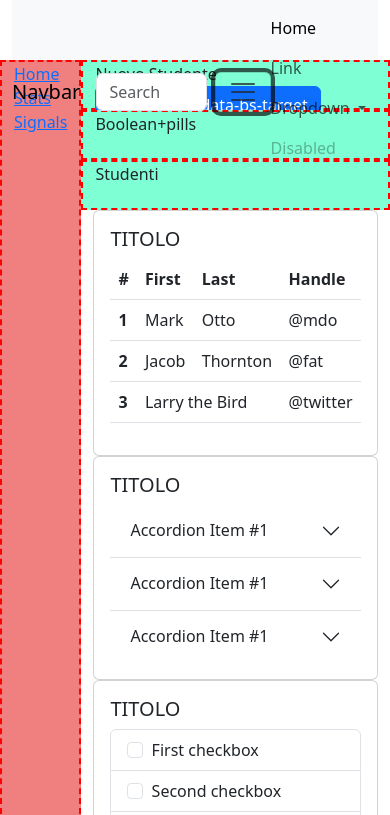
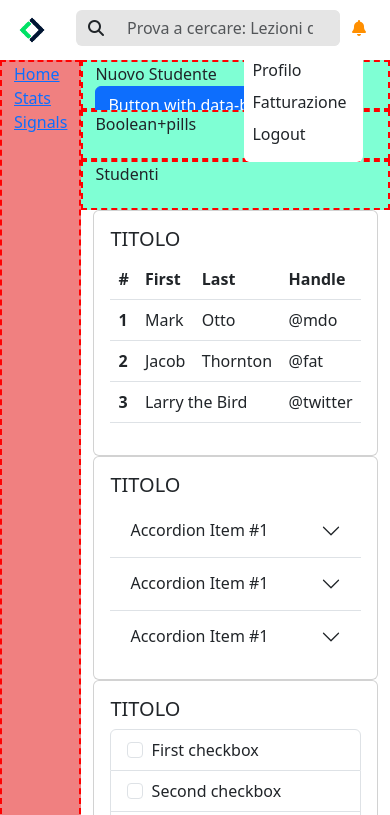
Before and after one commit to TaccLuc/html-css-bootstrap-dashboard, a plain HTML site: page index.html in a window 390 px wide. Both pictures are taken after a click on the button 338 px from the left and 30 px from the top of the page. Shown: the top 815 px of the page. Drawn offline with nearby package versions, Linux system fonts and the light colour scheme.

Commit message:
Added: header style

```diff
--- a/css/style.css
+++ b/css/style.css
@@ -1,9 +1,39 @@
+/*
+    GENERAL
+*/
+
+.form-control:focus{
+    background-color: initial;
+    box-shadow: none;
+}
+
+/* COLORS */
+
+:root{
+    --bg_gray: #E5E5E5;
+}
+
+.bg_lightgray{
+    background-color: var(--bg_gray);
+}
+
 /*
     HEADER
 */
 
 header nav{
     height: 3.75rem;
+}
+
+.dropstart .dropdown-menu[data-bs-popper]{
+    top: 40px;
+    right: 10%;
+    min-width: auto;
+}
+
+.btn-group>.btn:not(:last-child):not(.dropdown-toggle){
+    border: none;
+    color: #FF8F00;
 }
 
 /*
--- a/index.html
+++ b/index.html
@@ -17,63 +17,127 @@
         <!-- HEADER -->
         <header class="sticky-top">
 
-            <div class="container-fluid">
-                <nav class="navbar navbar-expand-lg bg-body-tertiary">
+            <nav class="navbar navbar-expand-lg">
 
                 <div class="container-fluid">
 
-                      <a class="navbar-brand row" href="#">Navbar</a>
+                    <div class="row w-100">
 
-                      <div class="col">
-                        <form class="d-flex" role="search">
-                            <input class="form-control me-2" type="search" placeholder="Search" aria-label="Search">
-                        </form>
+                        <!-- LOGO -->
+                        <div class="col-auto">
+                                <div class="d-none d-lg-block py-1">
+                                    <a href="#">
+                                        <img src="img/logo.svg" alt="Boolean">
+                                    </a>
+                                </div>
+                                <div class="d-lg-none">
+                                    <a href="#">
+                                        <img src="img/mobile-logo.png" alt="Boolean" width="40px">
+                                    </a>
+                                </div>
                         </div>
 
-                      <div class="col-auto">
-                        <button class="navbar-toggler" type="button" data-bs-toggle="collapse" data-bs-target="#navbarSupportedContent" aria-controls="navbarSupportedContent" aria-expanded="false" aria-label="Toggle navigation">
-                            <span class="navbar-toggler-icon"></span>
-                          </button>
+                        <!-- SEARCHBAR -->
+                        <div class="col">
+
+                            <div class="input-group bg_lightgray rounded">
+                                <span class="input-group-text border-0 bg-transparent" id="search-addon">
+                                  <i class="fas fa-search"></i>
+                                </span>
+                                <input type="search" class="form-control border-0 bg_lightgray" placeholder="Prova a cercare: Lezioni di Laravel" aria-label="Search" aria-describedby="search-addon" />
                             </div>
 
-                      <div class="col-auto">
+                        </div>
+
+                        <!-- NAV LIST -->
+                        <div class="col-auto px-0">
+
+                            <div class="btn-group dropstart d-lg-none">
+                                <button type="button" class="btn px-0" data-bs-toggle="dropdown" aria-expanded="false">
+                                    <i class="fa-solid fa-bell"></i>
+                                </button>
+                                <ul class="dropdown-menu border-0 ps-2 pe-3">
+
+                                    <li class="nav-item mb-2">
+                                        <a class="nav-link active" aria-current="page" href="#">
+                                            Profilo
+                                        </a>
+                                    </li>
+
+
+                                    <li class="nav-item mb-2">
+                                        <a class="nav-link active" aria-current="page" href="#">
+                                            Fatturazione
+                                        </a>
+                                    </li>
+
+                                    <li class="nav-item mb-2">
+                                        <a class="nav-link active" aria-current="page" href="#">
+                                            Logout
+                                        </a>
+                                    </li>
+
+                                </ul>
+                            </div>
+
                             <div class="collapse navbar-collapse" id="navbarSupportedContent">
-
                                 <ul class="navbar-nav me-auto mb-2 mb-lg-0">
 
                                     <li class="nav-item">
-                                <a class="nav-link active" aria-current="page" href="#">Home</a>
+                                        <a class="nav-link active" aria-current="page" href="#">
+                                            <i class="fa-solid fa-list"></i>
+                                        </a>
                                     </li>
 
                                     <li class="nav-item">
-                                <a class="nav-link" href="#">Link</a>
+                                        <a class="nav-link active" aria-current="page" href="#">
+                                            <i class="fa-solid fa-circle-question"></i>
+                                        </a>
                                     </li>
 
-                              <li class="nav-item dropdown">
-                                <a class="nav-link dropdown-toggle" href="#" role="button" data-bs-toggle="dropdown" aria-expanded="false">
-                                  Dropdown
+                                    <li class="nav-item">
+                                        <a class="nav-link active" aria-current="page" href="#">
+                                            <i class="fa-solid fa-ellipsis-vertical"></i>
                                         </a>
-                                <ul class="dropdown-menu">
-                                  <li><a class="dropdown-item" href="#">Action</a></li>
-                                  <li><a class="dropdown-item" href="#">Another action</a></li>
-                                  <li><hr class="dropdown-divider"></li>
-                                  <li><a class="dropdown-item" href="#">Something else here</a></li>
+                                    </li>
+
+                                    <li class="nav-item btn-group dropstart">
+                                        <button type="button" class="btn" data-bs-toggle="dropdown" aria-expanded="false">
+                                            <i class="fa-solid fa-bell"></i>
+                                        </button>
+                                        <ul class="dropdown-menu border-0 ps-1 pe-3">
+
+                                            <li class="nav-item">
+                                                <a class="nav-link active" aria-current="page" href="#">
+                                                    Profilo
+                                                </a>
+                                            </li>
+
+
+                                            <li class="nav-item">
+                                                <a class="nav-link active" aria-current="page" href="#">
+                                                    Fatturazione
+                                                </a>
+                                            </li>
+
+                                            <li class="nav-item">
+                                                <a class="nav-link active" aria-current="page" href="#">
+                                                    Logout
+                                                </a>
+                                            </li>
+
                                         </ul>
                                     </li>
 
-                              <li class="nav-item">
-                                <a class="nav-link disabled">Disabled</a>
-                              </li>
-
                                 </ul>
-
                             </div>
                         </div>
 
                     </div>
 
+                </div>
+
             </nav>
-            </div>
 
         </header>
 
```
Lines whose indentation alone changed are shown as unchanged.
